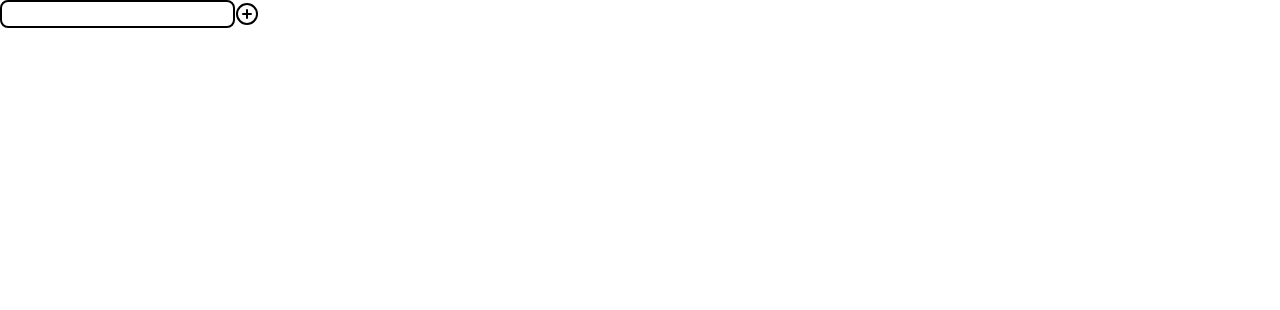
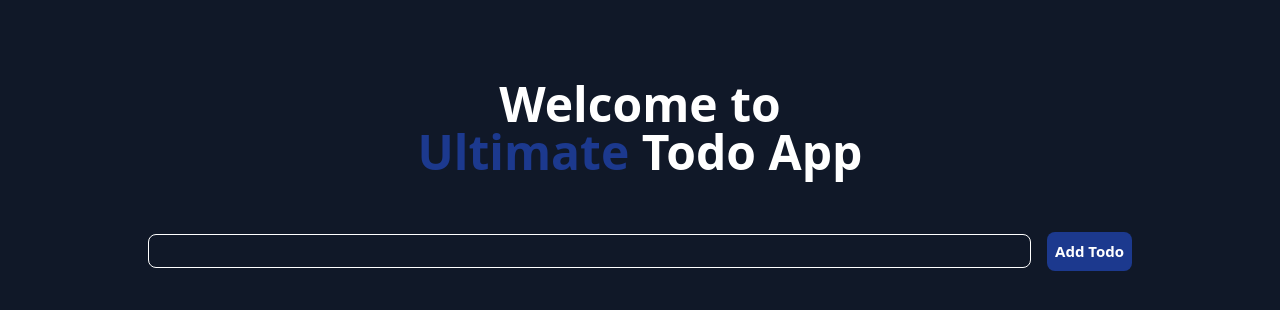
Before and after one commit to Nick-Lemy/react-todo-app, a React (Vite) app: page / in a window 1280 px wide. Shown: the top 310 px of the page. Built offline with nearby package versions, Linux system fonts and the light colour scheme.

Commit message:
chore: improve ui

```diff
--- a/index.html
+++ b/index.html
@@ -9,7 +9,7 @@
 </head>
 
 <body>
-  <div class="bg-white h-screen" id="root"></div>
+  <div class="bg-gray-900  py-20 h-screen" id="root"></div>
   <script type="module" src="/src/main.tsx"></script>
 </body>
 
--- a/src/App.tsx
+++ b/src/App.tsx
@@ -1,5 +1,5 @@
 import { useReducer, useState } from "react";
-import { PlusCircleIcon } from "lucide-react";
+import { Circle, PlusCircleIcon, Trash2, TrashIcon } from "lucide-react";
 
 type action = "add-todo" | "remove-todo" | "complete-todo";
 const ACTIONS: {
@@ -26,7 +26,7 @@ function reducer(todos: Todo[], action: CounterAction): Todo[] {
   switch (action.type) {
     case ACTIONS.ADD_TODO:
       if (todos && action.payload.newTodo)
-        return [...todos, action.payload.newTodo];
+        return [action.payload.newTodo, ...todos];
       return todos;
 
     case ACTIONS.REMOVE_TODO: {
@@ -63,9 +63,13 @@ function App() {
 
   return (
     <>
-      <div className="flex flex-col gap-8">
+      <div className="flex px-5 flex-col max-w-5xl mx-auto gap-4">
+        <h1 className="text-5xl text-white text-center font-semibold">
+          Welcome to <br /> <span className="text-blue-900">Ultimate</span> Todo
+          App
+        </h1>
         <form
-          className="flex items-center"
+          className="flex w-full flex-col md:flex-row py-10 gap-4 items-center"
           onSubmit={(e) => {
             e.preventDefault();
             dispatch({
@@ -84,10 +88,13 @@ function App() {
             }}
             value={newTodo}
             type="text"
-            className="text-black border-2 rounded-lg border-black"
+            className="text-white border-1 py-1 px-5 w-full rounded-lg border-white"
           />
-          <button type="submit">
-            <PlusCircleIcon />
+          <button
+            className="text-white text-[15px] font-semibold text-nowrap p-2 bg-blue-900 rounded-lg"
+            type="submit"
+          >
+            Add Todo
           </button>
         </form>
 
@@ -115,11 +122,26 @@ function TodoCard({
   return (
     <div
       key={todo.id}
-      className="bg-green-400 items-center text-3xl flex justify-between text-white"
+      className=" items-center justify-between text-xl flex w-full text-white"
     >
-      <p className={todo.completed ? "line-through" : ""}>{todo.title}</p>
-      <div className="flex gap-2">
-        <button
+      <div className="flex gap-10 justify-center items-center">
+        <Circle
+          className={`${
+            todo.completed ? "**:fill-green-500 rounded-full" : " "
+          }`}
+          onClick={(e) => {
+            e.preventDefault();
+            dispatch({
+              type: ACTIONS.COMPLETE_TODO,
+              payload: { id: todo.id },
+            });
+          }}
+        />
+        <p className={todo.completed ? "line-through" : ""}>{todo.title}</p>
+      </div>
+      <div className=" flex  gap-2 items-center">
+        <TrashIcon
+          className="text-red-400"
           onClick={(e) => {
             e.preventDefault();
             dispatch({
@@ -127,20 +149,7 @@ function TodoCard({
               payload: { id: todo.id },
             });
           }}
-        >
-          x
-        </button>
-        <button
-          onClick={(e) => {
-            e.preventDefault();
-            dispatch({
-              type: ACTIONS.COMPLETE_TODO,
-              payload: { id: todo.id },
-            });
-          }}
-        >
-          v
-        </button>
+        />
       </div>
     </div>
   );
```
